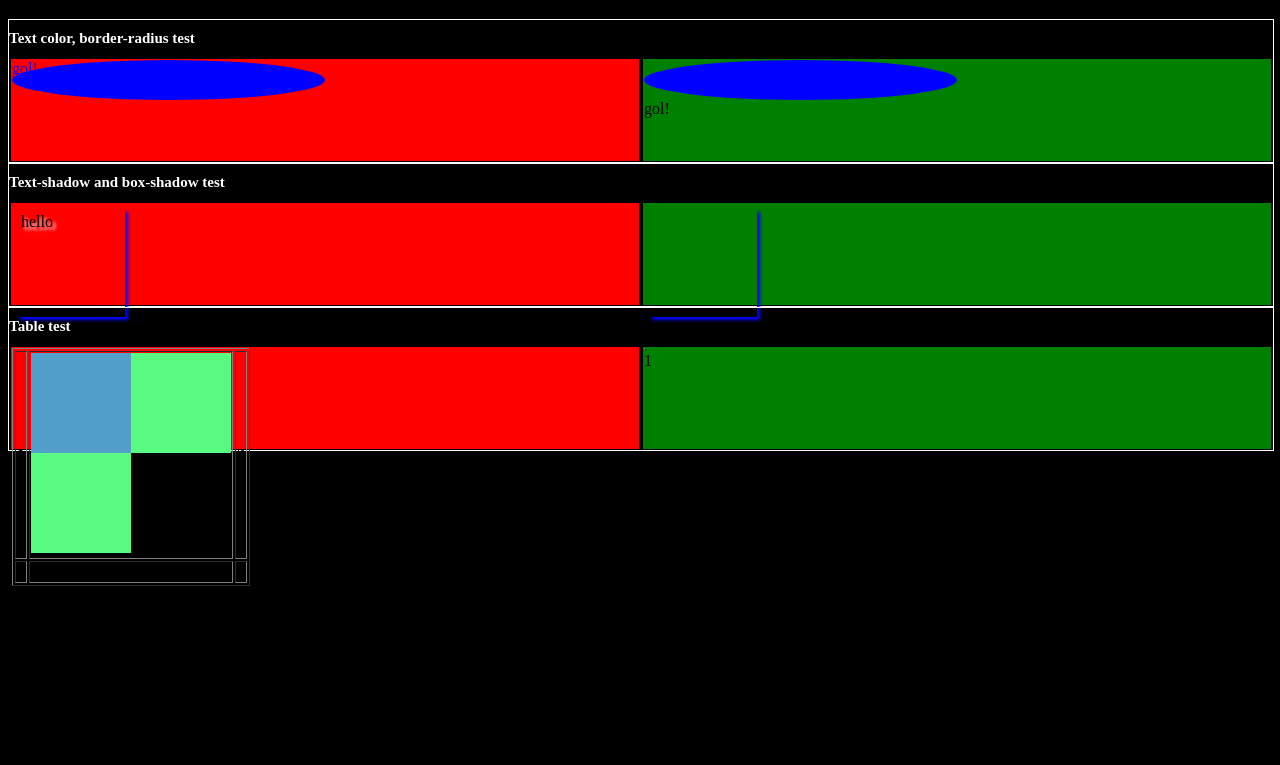
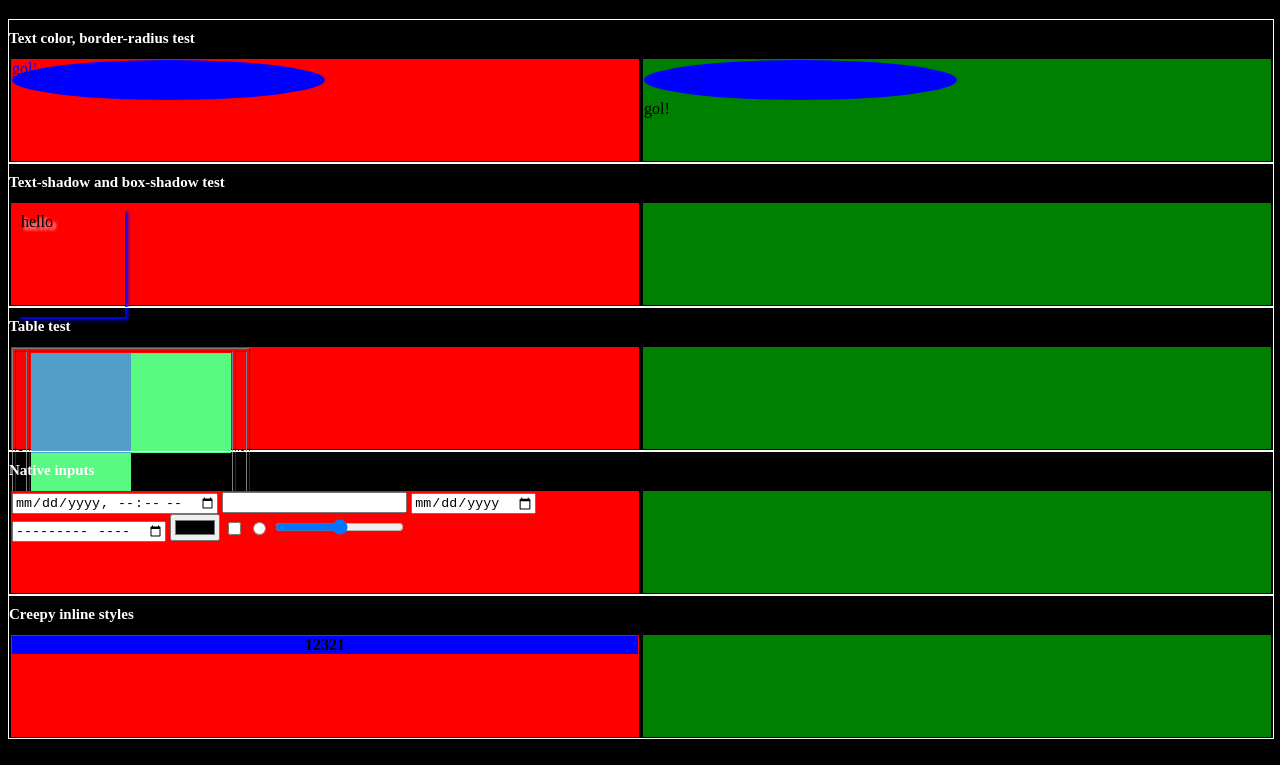
Before and after one commit to lifeart/dom-snapshot, a website: page src/index.html in a window 1280 px wide. Shown: the part 61-826 px from the top of the page. Before the commit the page ends 800 px from the top, so only its background shows below. Drawn offline with nearby package versions, Linux system fonts and the light colour scheme; files that its build step writes are made by us from their sources; files whose address does not match are found by name.

Commit message:
styles update & diff workflow

```diff
--- a/src/index.html
+++ b/src/index.html
@@ -62,6 +62,33 @@
         </div>
         <div class="right"></div>
     </div>
+    <div id="test4" class="test-block">
+        <h1>Native inputs</h1>
+        <div class="left">
+            <div class="source">
+                <form>
+                    <input type="datetime-local" id="i12" />
+                    <input type="datetime" id="i13"/>
+                    <input type="date" id="i14">
+                    <input type="month" id="i15">
+                    <input type="color" id="i16">
+                    <input type="checkbox" id="i17">
+                    <input type="radio" id="i18">
+                    <input type="range" id="i19">
+                </form>
+            </div>
+        </div>
+        <div class="right"></div>
+    </div>
+    <div id="test5" class="test-block">
+        <h1>Creepy inline styles</h1>
+        <div class="left">
+            <div class="source">
+                <b style="display: block; text-shadow: 12px; background-color: blue;">12321</b>
+            </div>
+        </div>
+        <div class="right"></div>
+    </div>
 <br />
 <script src="index.js"></script>
 <script>
@@ -71,6 +98,13 @@
     Array.prototype.forEach.call(tests, (node)=>{
         const snapshot = snapshoter.takeSnapshot(node.querySelector('.left>.source'));
         snapshoter.renderSnapshot(node.querySelector('.right'), snapshot, true);
+        const snapshotResult = snapshoter.takeSnapshot(node.querySelector('.right>.source'));
+        var diff = snapshoter.getSnapshotsDiff(snapshot, snapshotResult);
+        var diffResult = diff.filter((item)=>{
+            return Array.isArray(item.attributesDiff)  || Array.isArray(item.stylesDiff);
+        });
+        console.log('diffResult', diffResult);
+
     });
 </script>
 </body>
--- a/src/test.scss
+++ b/src/test.scss
@@ -52,3 +52,15 @@ body {
         text-shadow: aliceblue 3px 3px 3px;
     }
 }
+
+#test5 {
+    .source {
+        b {
+            text-align: center;
+            text-transform: lowercase;
+            text-decoration: wavy;
+            text-decoration-color: indigo;
+            text-decoration-line: 2px;
+        }
+    }
+}
```
Also changed, not shown: src/index.ts (+7 -3 lines).
